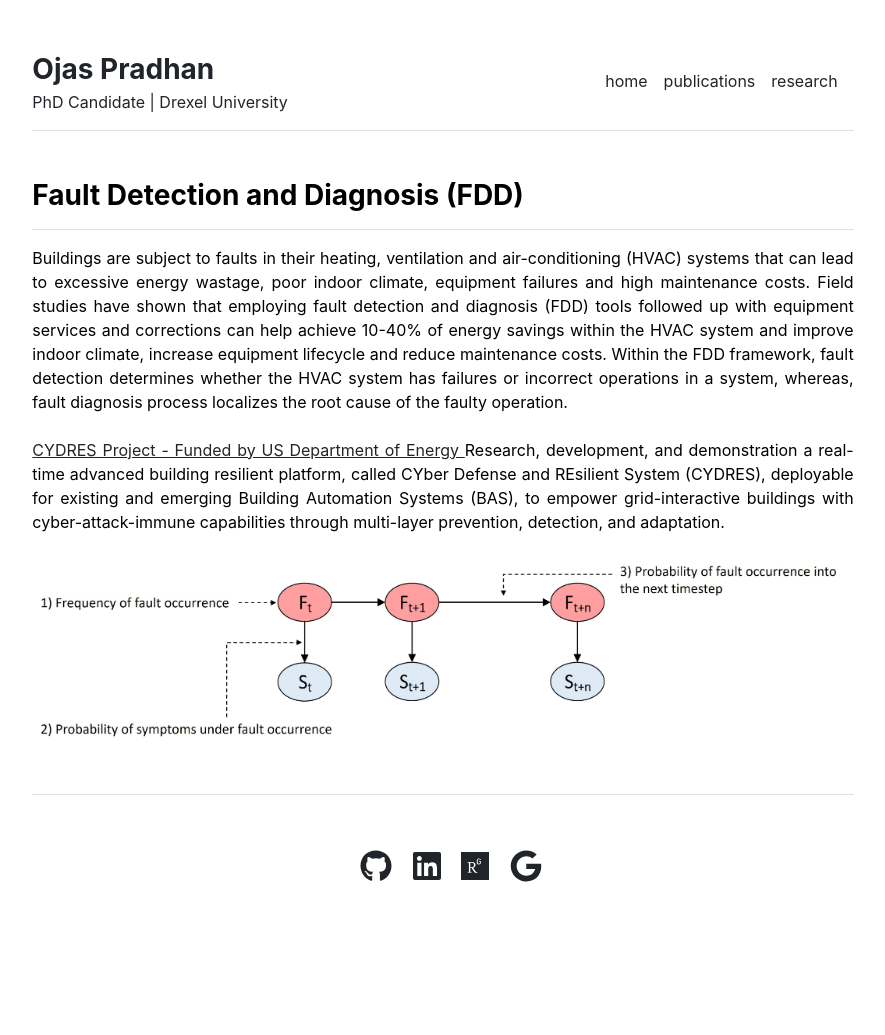
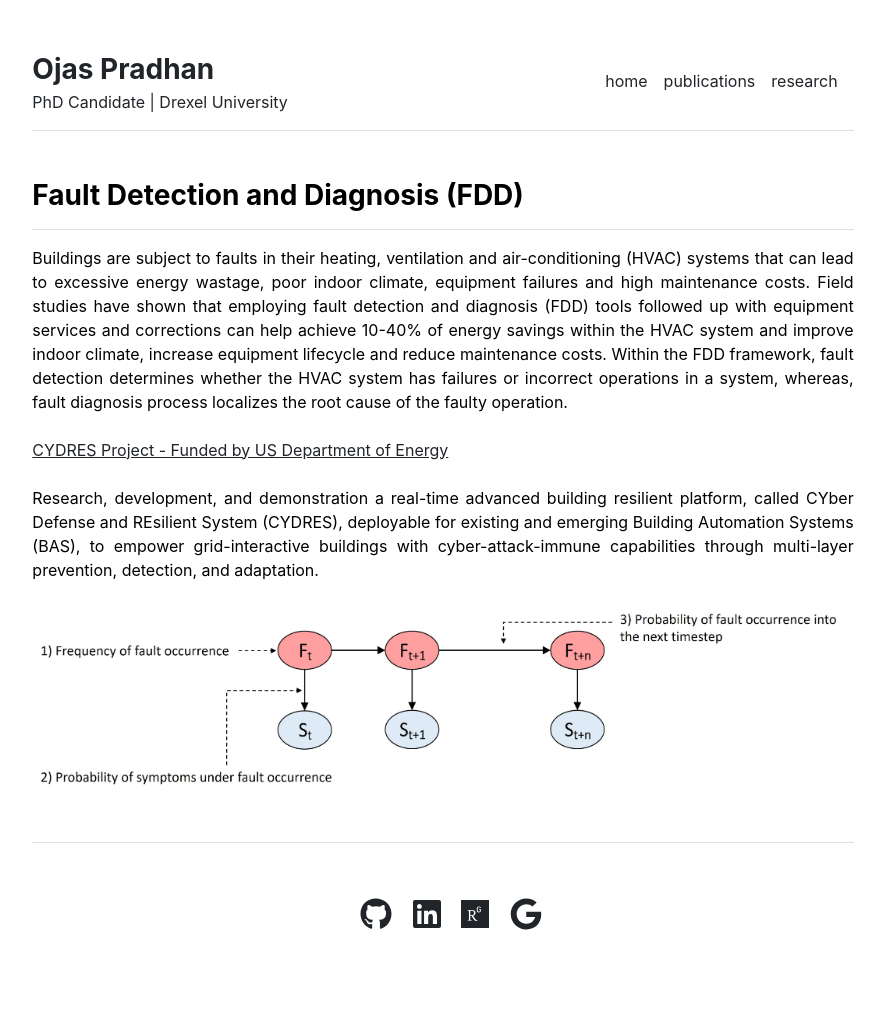
Before and after one commit to pradhanojas/pradhanojas.github.io, a Jekyll site: the page built from research/fdd.md, in a window 1280 px wide. Shown: the whole page, without its empty margins (197-1082 px from the left). Built offline with Jekyll 4.4.1, drawn with Linux system fonts in a browser that asks for light colours; before the commit the page ends 987 px from its top, so only the background shows below that.

Commit message:
Update fdd.md

```diff
--- a/research/fdd.md
+++ b/research/fdd.md
@@ -6,7 +6,7 @@ title: "Fault Detection and Diagnosis (FDD)"
 <div class="row-md-6" style="text-align: justify">
     Buildings are subject to faults in their heating, ventilation and air-conditioning (HVAC) systems that can lead to excessive energy wastage, poor indoor climate, equipment failures and high maintenance costs.  Field studies have shown that employing fault detection and diagnosis (FDD) tools followed up with equipment services and corrections can help achieve 10-40% of energy savings within the HVAC system and improve indoor climate, increase equipment lifecycle and reduce maintenance costs. Within the FDD framework, fault detection determines whether the HVAC system has failures or incorrect operations in a system, whereas, fault diagnosis process localizes the root cause of the faulty operation.
     <br/><br/>
-    <a href="https://www.energy.gov/eere/buildings/articles/securing-grid-interactive-efficient-buildings-geb-through-cyber-defense-and" target="blank"> CYDRES Project - Funded by US Department of Energy </a>
+    <a href="https://www.energy.gov/eere/buildings/articles/securing-grid-interactive-efficient-buildings-geb-through-cyber-defense-and" target="blank"> CYDRES Project - Funded by US Department of Energy </a> <br/><br/>
     Research, development, and demonstration a real-time advanced building resilient platform, called CYber Defense and REsilient System (CYDRES), deployable for existing and emerging Building Automation Systems (BAS), to empower grid-interactive buildings with cyber-attack-immune capabilities through multi-layer prevention, detection, and adaptation.
   <br/><br/>
   <div class="row md-6">
```
